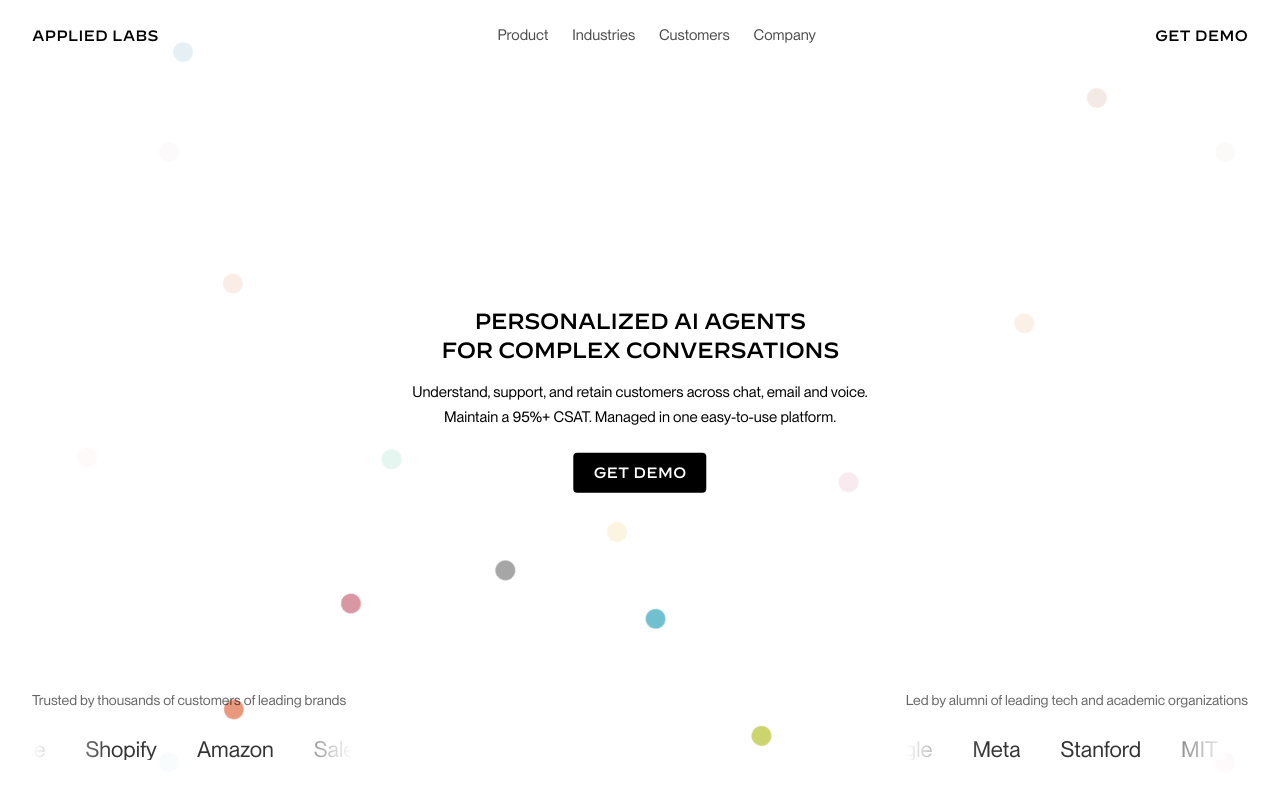
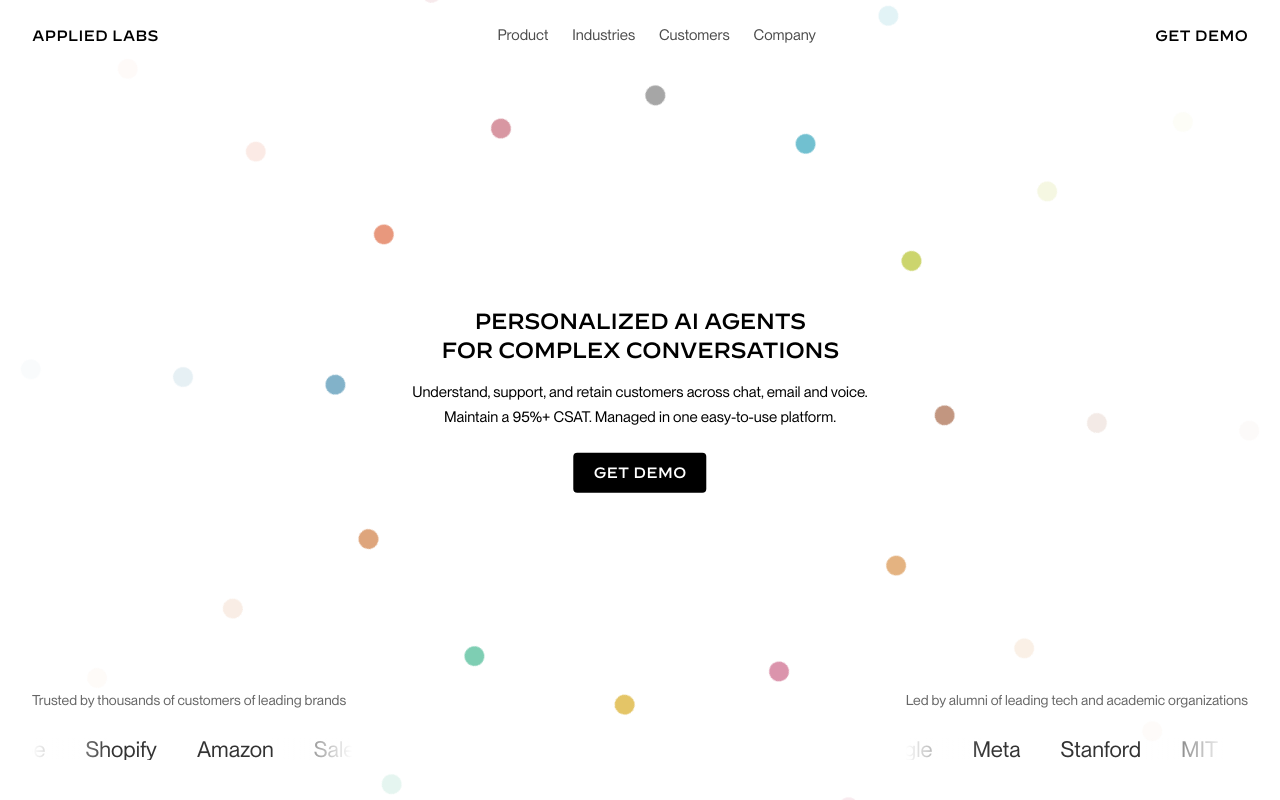
Before and after one commit to BRRRANDO/Applied-Labs-Hero, a Next.js app: page / in a window 1280 px wide. Built offline with nearby package versions, Linux system fonts and the light colour scheme.

Commit message:
fix: center all rings in parallax container
Ensure all rings share the same center point.

#VERCEL_SKIP

Co-authored-by: null <67387050+BRRRANDO@users.noreply.github.com>

```diff
--- a/components/spinning-dots.tsx
+++ b/components/spinning-dots.tsx
@@ -280,13 +280,36 @@ export function SpinningDots() {
       </div>
 
       <div
+        className="absolute top-1/2 left-1/2 -translate-x-1/2 -translate-y-1/2"
         style={{
-          transform: `translate(${parallaxOffset.x}px, ${parallaxOffset.y}px)`,
+          transform: `translate(calc(-50% + ${parallaxOffset.x}px), calc(-50% + ${parallaxOffset.y}px))`,
           transition: "transform 0.3s ease-out",
         }}
       >
+        {/* Outer ring 2x - 610px radius */}
         <div
-          className="relative w-[950px] h-[950px] animate-spin-normal"
+          className="absolute top-1/2 left-1/2 -translate-x-1/2 -translate-y-1/2 w-[1250px] h-[1250px] animate-spin-normal"
+          style={{
+            transformOrigin: "50% 50%",
+            opacity: 0.05,
+          }}
+        >
+          {dots.map((dot, index) => (
+            <div
+              key={`outer-2x-${index}`}
+              className="absolute w-5 h-5 rounded-full left-1/2 top-1/2"
+              style={{
+                backgroundColor: `hsl(${dot.h}, ${dot.s}%, ${dot.l}%)`,
+                transform: `translate(-50%, -50%) rotate(${dot.angle}deg) translate(610px, 0) rotate(-${dot.angle}deg)`,
+                transformOrigin: "center",
+              }}
+            />
+          ))}
+        </div>
+
+        {/* Outer ring 1.5x - 457.5px radius */}
+        <div
+          className="absolute top-1/2 left-1/2 -translate-x-1/2 -translate-y-1/2 w-[950px] h-[950px] animate-spin-normal"
           style={{
             transformOrigin: "50% 50%",
             opacity: 0.2,
@@ -305,33 +328,9 @@ export function SpinningDots() {
           ))}
         </div>
 
+        {/* Main interactive ring - 305px radius */}
         <div
-          className="relative w-[1250px] h-[1250px] animate-spin-normal"
-          style={{
-            transformOrigin: "50% 50%",
-            opacity: 0.05,
-            position: "absolute",
-            top: "50%",
-            left: "50%",
-            transform: "translate(-50%, -50%)",
-          }}
-        >
-          {dots.map((dot, index) => (
-            <div
-              key={`outer-2x-${index}`}
-              className="absolute w-5 h-5 rounded-full left-1/2 top-1/2"
-              style={{
-                backgroundColor: `hsl(${dot.h}, ${dot.s}%, ${dot.l}%)`,
-                transform: `translate(-50%, -50%) rotate(${dot.angle}deg) translate(610px, 0) rotate(-${dot.angle}deg)`,
-                transformOrigin: "center",
-              }}
-            />
-          ))}
-        </div>
-
-        {/* Main interactive ring */}
-        <div
-          className={`relative w-[650px] h-[650px] ${hoveredIndex !== null || isCtaHovered ? "animate-spin-stopped" : "animate-spin-normal"}`}
+          className={`absolute top-1/2 left-1/2 -translate-x-1/2 -translate-y-1/2 w-[650px] h-[650px] ${hoveredIndex !== null || isCtaHovered ? "animate-spin-stopped" : "animate-spin-normal"}`}
           style={{
             transformOrigin: "50% 50%",
           }}
```
